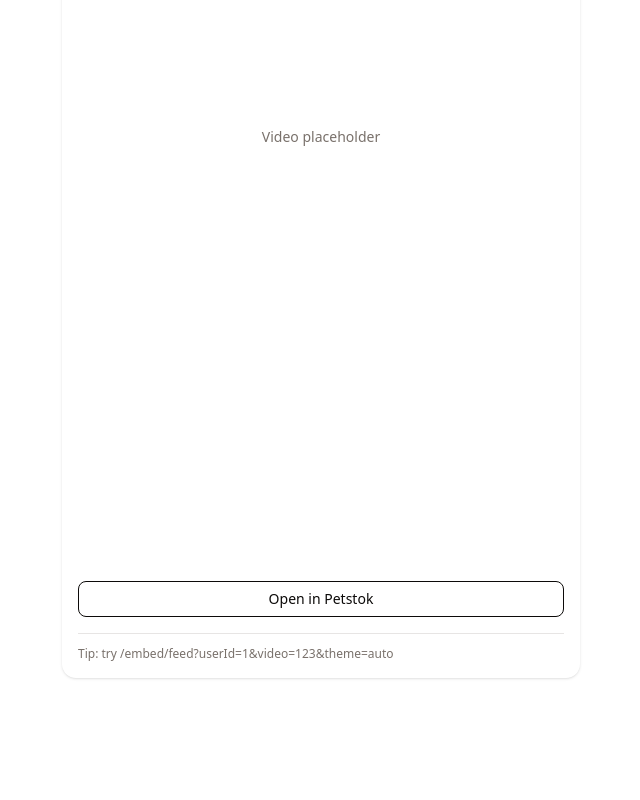
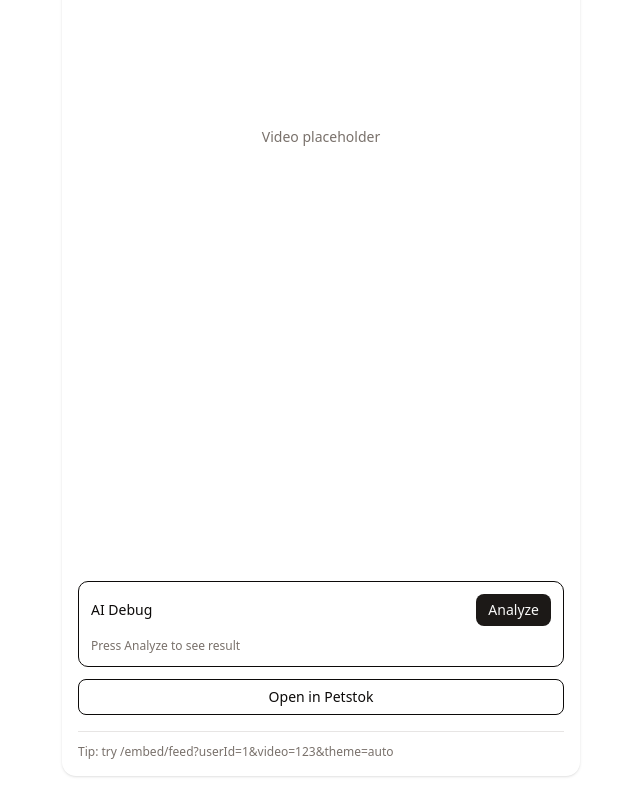
Before and after one commit to elina-web-magic/petstok, a Next.js app: page /embed/feed in a window 1280 px wide. Shown: the part 423-1223 px from the top of the page, without its empty margins (319-959 px from the left). Before the commit the page ends 1125 px from the top, so only its background shows below. Built offline with nearby package versions, Linux system fonts and the light colour scheme.

Commit message:
New: add ai debug panel with fake data and no api

```diff
--- /dev/null
+++ b/app/api/ai/pet-tags/route.ts
@@ -0,0 +1,14 @@
+export const runtime = 'nodejs'
+
+export const POST = async (): Promise<Response> => {
+	return Response.json({
+		tags: ['#cat', '#blindcat', '#alisa'],
+		isAlice: true,
+		isBlindCat: true,
+		confidence: {
+			alice: 0.82,
+			blindcat: 0.94,
+		},
+		rationale: 'Mock response from /api/ai/pet-tags.',
+	})
+}
--- a/app/embed/feed/page.tsx
+++ b/app/embed/feed/page.tsx
@@ -1,5 +1,6 @@
 import Link from 'next/link'
 import type { CSSProperties } from 'react'
+import AiDebugPanel from '@/components/ai/AiDebugPanel'
 import { Button } from '@/components/ui/button'
 import { type EmbedTheme, themeVarsByMode } from './styles'
 
@@ -53,6 +54,8 @@ const EmbedFeedPage = async ({ searchParams }: EmbedFeedPageProps) => {
 							</div>
 						</div>
 
+						<AiDebugPanel />
+
 						<Button
 							asChild
 							className="w-full border border-[var(--ps-border)] bg-[var(--ps-primary)] text-[var(--ps-primary-fg)]"
--- a/app/layout.tsx
+++ b/app/layout.tsx
@@ -13,8 +13,8 @@ const geistMono = Geist_Mono({
 })
 
 export const metadata: Metadata = {
-	title: 'Create Next App',
-	description: 'Generated by create next app',
+	title: 'Petstok',
+	description: 'TikTok only for pets',
 }
 
 export default function RootLayout({
--- /dev/null
+++ b/components/ai/AiDebugPanel.tsx
@@ -0,0 +1,97 @@
+'use client'
+
+import { useState } from 'react'
+import { Button } from '@/components/ui/button'
+
+type AiResult = {
+	tags: string[]
+	isAlice: boolean
+	isBlindCat: boolean
+	confidence: {
+		alice: number
+		blindcat: number
+	}
+	rationale: string
+}
+
+const AiDebugPanel = () => {
+	const [result, setResult] = useState<AiResult | null>(null)
+	const [loading, setLoading] = useState(false)
+
+	const handleAnalyze = async () => {
+		setLoading(true)
+
+		try {
+			const res = await fetch('/api/ai/pet-tags', {
+				method: 'POST',
+				headers: {
+					'Content-Type': 'application/json',
+				},
+				body: JSON.stringify({
+					videoUrl:
+						'https://res.cloudinary.com/dxa5thp2x/video/upload/v1772541271/IMG_3993_bclpb8.mov',
+					aliceReferenceImageUrls: [
+						'https://res.cloudinary.com/dxa5thp2x/image/upload/v1772541610/IMG_2537_rqpnm7.jpg',
+						'https://res.cloudinary.com/dxa5thp2x/image/upload/v1772541608/IMG_4020_urdwom.png',
+						'https://res.cloudinary.com/dxa5thp2x/image/upload/v1772541609/IMG_2805_ztnzlc.jpg',
+					],
+				}),
+			})
+
+			if (!res.ok) {
+				const text = await res.text()
+				throw new Error(`AI route failed: ${res.status} ${text}`)
+			}
+
+			const data = (await res.json()) as AiResult
+
+			setResult(data)
+		} catch (error) {
+			// biome-ignore lint/suspicious/noConsole: Log error for debugging
+			console.error(error)
+			setResult(null)
+		} finally {
+			setLoading(false)
+		}
+	}
+
+	return (
+		<div className="rounded-lg border border-[var(--ps-border)] bg-[var(--ps-card)] p-3 space-y-3">
+			<div className="flex items-center justify-between gap-3">
+				<p className="text-sm font-medium">AI Debug</p>
+
+				<Button size="sm" onClick={handleAnalyze} disabled={loading}>
+					{loading ? 'Analyzing…' : 'Analyze'}
+				</Button>
+			</div>
+
+			{!result && <p className="text-xs text-muted-foreground">Press Analyze to see result</p>}
+
+			{result && (
+				<div className="text-xs space-y-2">
+					<div>
+						<span className="font-medium">Tags:</span> {result.tags.join(', ')}
+					</div>
+
+					<div>
+						<span className="font-medium">isAlice:</span> {result.isAlice ? 'true' : 'false'} ·{' '}
+						<span className="text-muted-foreground">confidence:</span> {result.confidence.alice}
+					</div>
+
+					<div>
+						<span className="font-medium">
+							isBlindCat: {result.isBlindCat ? 'true' : 'false'} ·{' '}
+						</span>
+						<span className="text-muted-foreground">confidence:</span> {result.confidence.blindcat}
+					</div>
+
+					<div className="pt-1 text-muted-foreground">
+						<span className="font-medium text-foreground">rationale:</span> {result.rationale}
+					</div>
+				</div>
+			)}
+		</div>
+	)
+}
+
+export default AiDebugPanel
```
